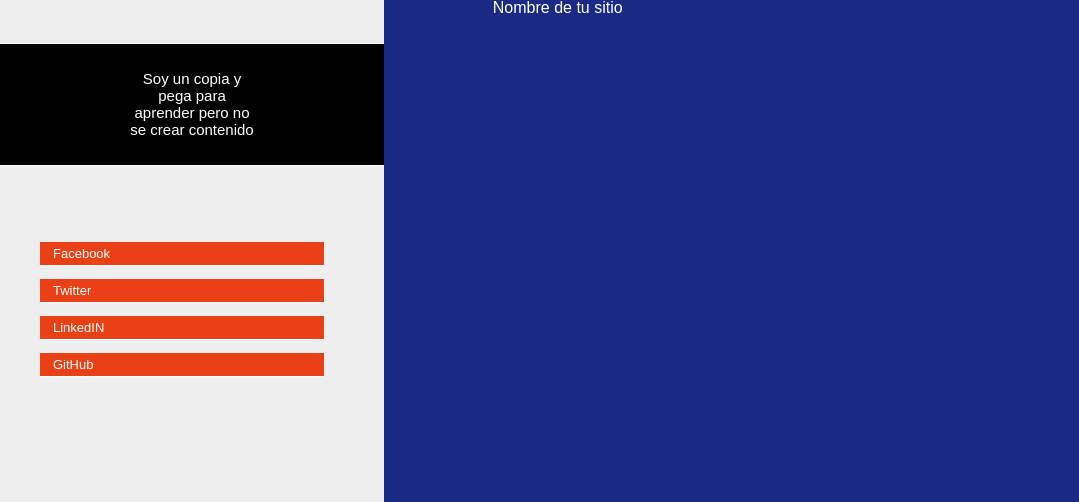
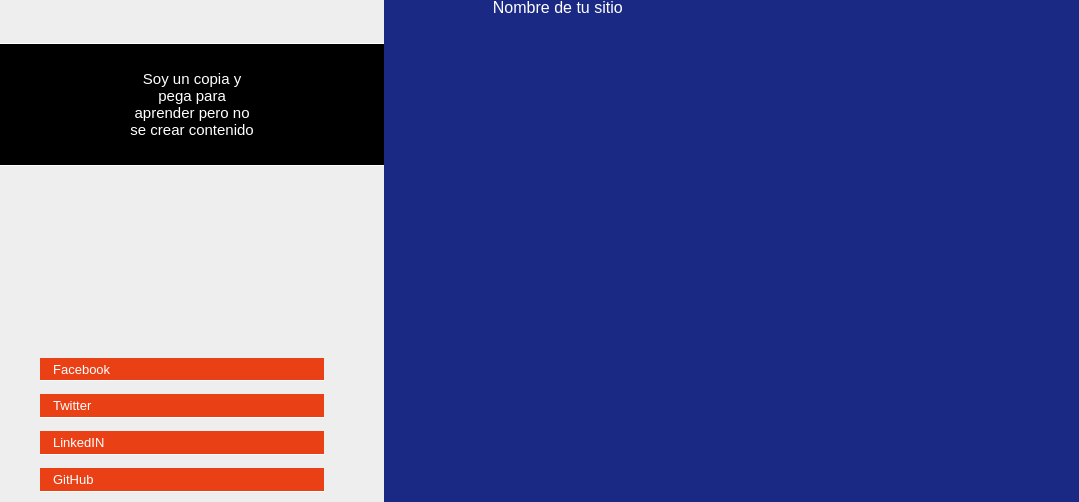
Before and after one commit to fablabMadridCEU/pruebas, a plain HTML site: page index.html in a window 1280 px wide. Shown: the part 298-800 px from the top of the page, without its empty margins (0-1079 px from the left). Drawn offline with Linux system fonts and the light colour scheme.

Commit message:
margen bajado

```diff
--- a/stylesheets/styles.css
+++ b/stylesheets/styles.css
@@ -11,7 +11,7 @@ a
 
 ul
 {
-  margin: 20% 0 0% 0%;
+  margin: 50% 0 0% 0%;
 }
 
 ul li
```
